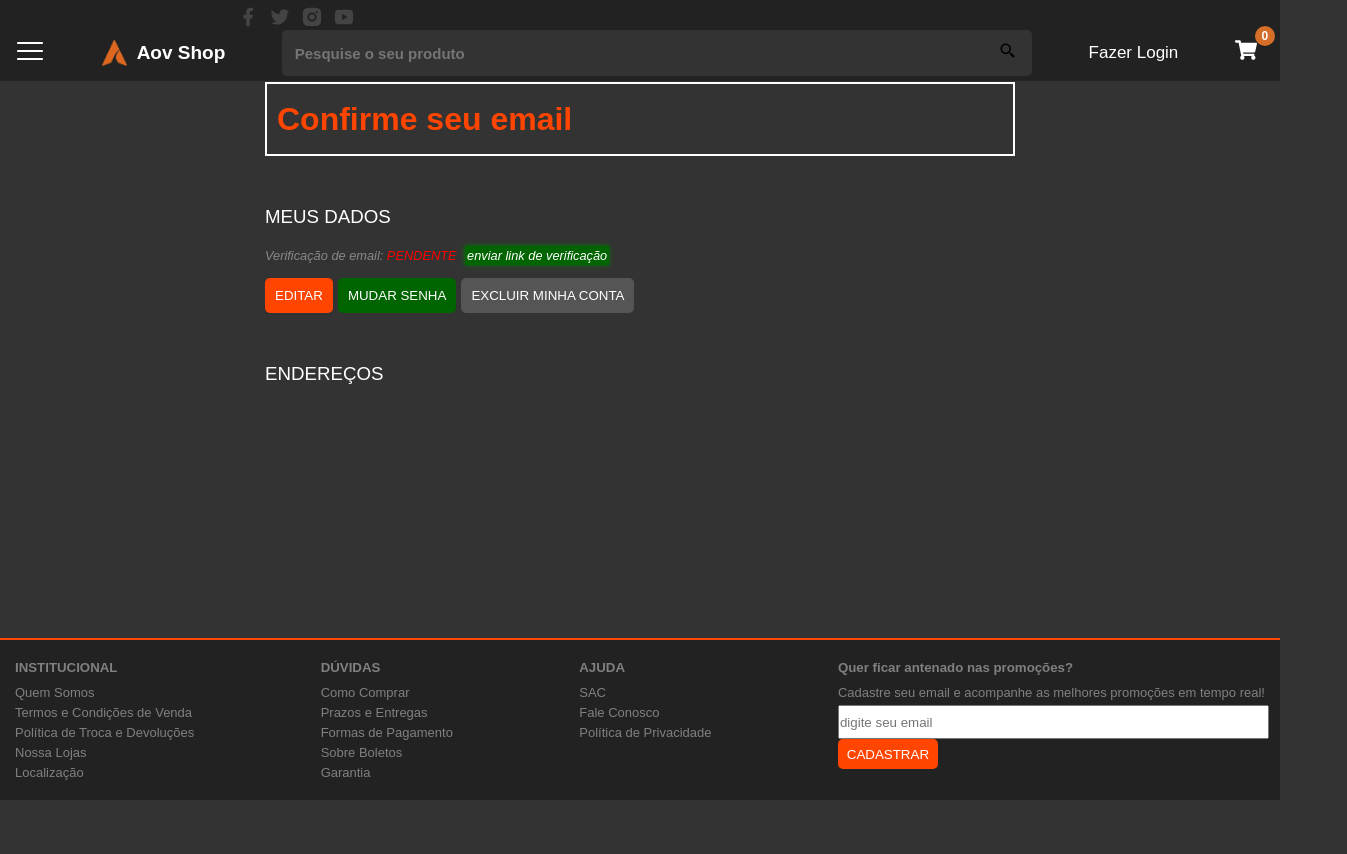
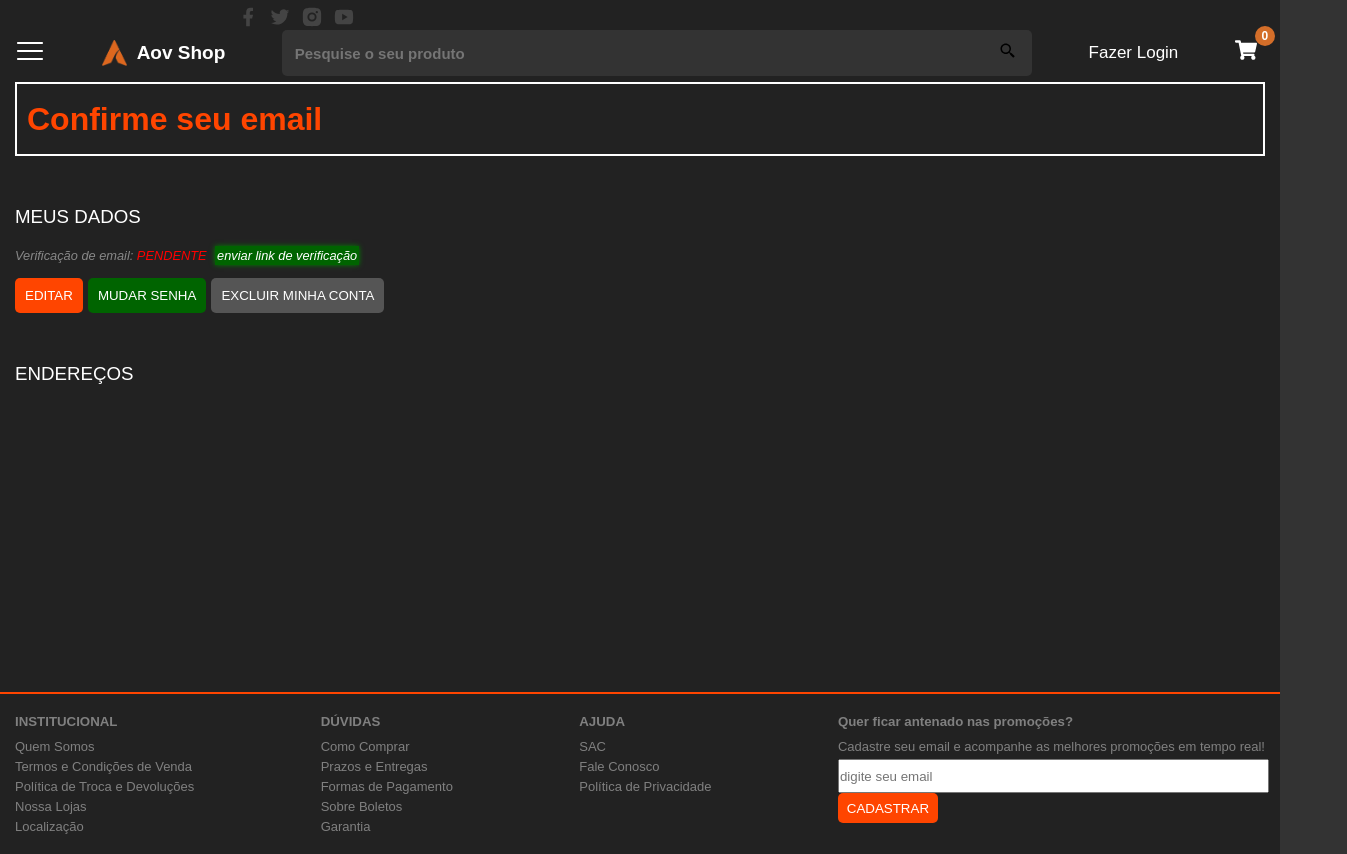
Before and after one commit to allysonAlves/aovshop, a React (Vite) app: page /account in a window 1280 px wide. Shown: the whole page, 1347 px wide, since content can reach past the window. Before the commit the page ends 800 px from the top, so only its background shows below. Built offline with nearby package versions, Linux system fonts and the light colour scheme; no server answers.

Commit message:
fix add and remove itens on cart

```diff
--- a/src/pages/account/Account.css
+++ b/src/pages/account/Account.css
@@ -1,15 +1,19 @@
 .account-page{
-    width: var(--contentSize);
-    padding: var(--topSpace);
-    align-self: center;
-    flex-grow: 1;
+    background-color: var(--secundaryColor);
+    color: white;
     display: flex;
+    flex-direction: column;
+    justify-content: start;
     align-items: center;
-    flex-direction: column;
+    width: 100%;
+    padding: var(--topSpace) 0 50px 0;
+    min-height: 70vh;
+    overflow-x: hidden;
 }
 
 .account-page .page-limit{
-    width: 60%;
+    width: var(--contentSize);
+
 }
 
 .email-confirmation{
```
